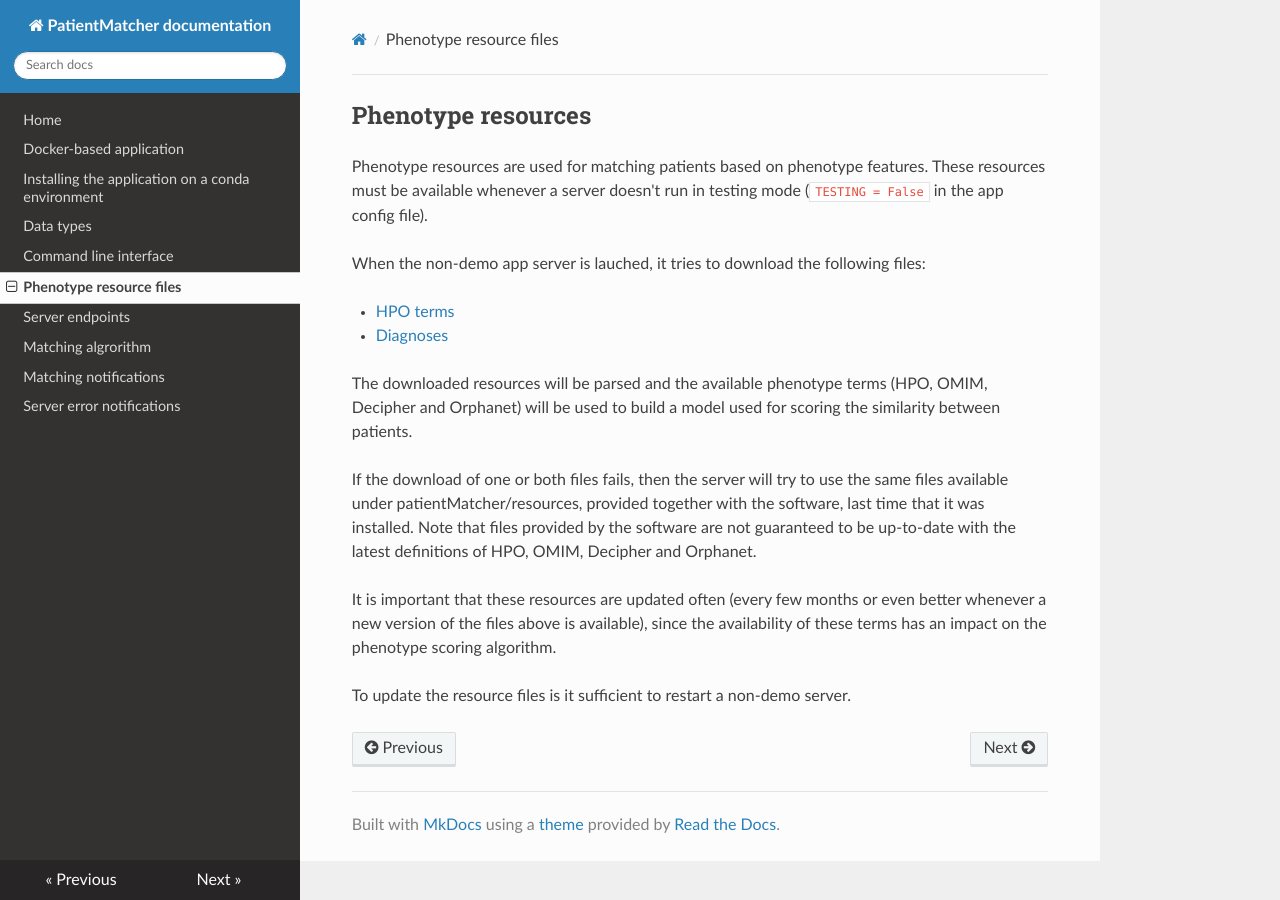
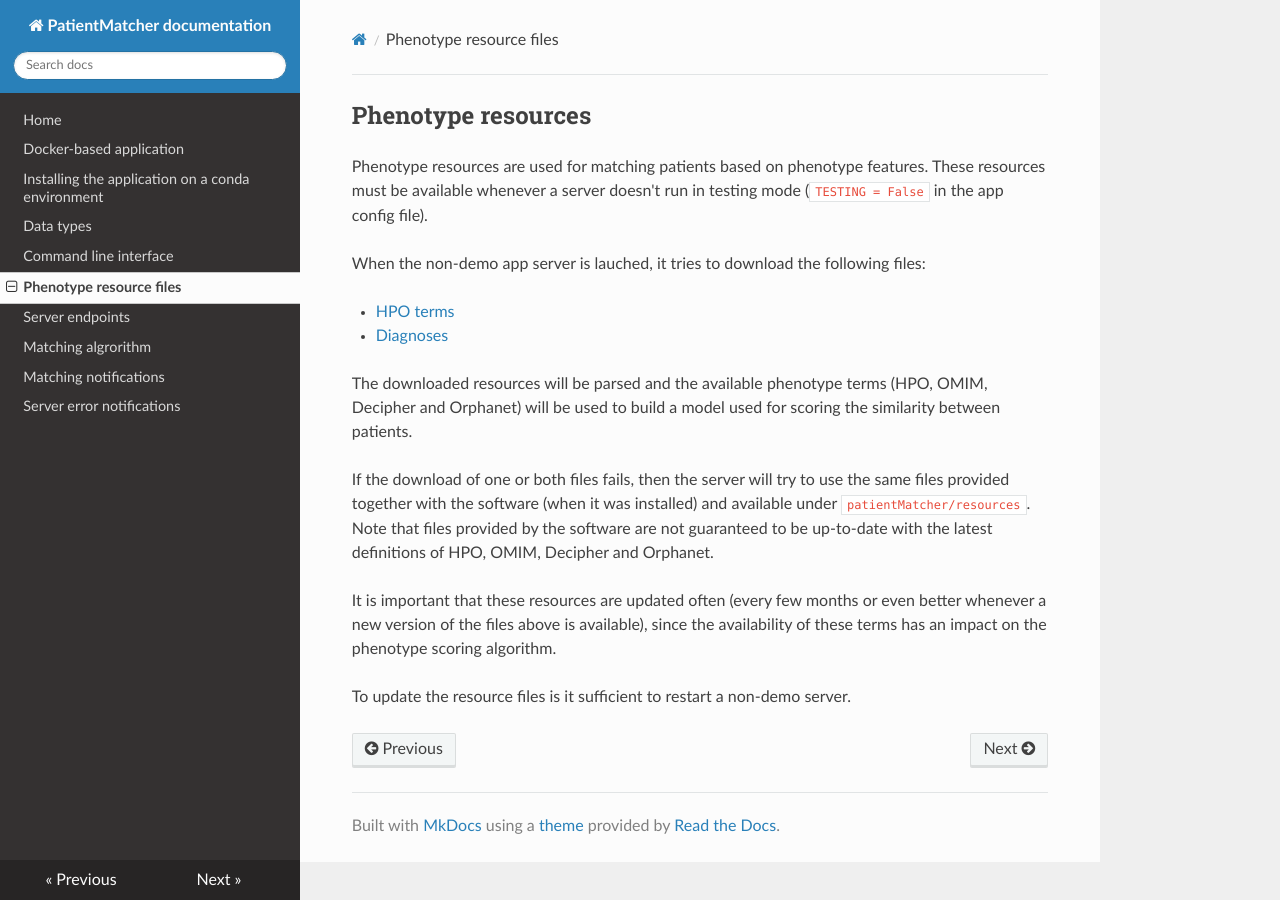
Before and after one commit to Clinical-Genomics/patientMatcher, an MkDocs documentation site: the page built from docs/phenotype_resources.md, in a window 1280 px wide. Built offline with MkDocs 1.6.1, drawn with Linux system fonts in a browser that asks for light colours; nearby versions of some CDN libraries.

Commit message:
Better english

```diff
--- a/docs/phenotype_resources.md
+++ b/docs/phenotype_resources.md
@@ -8,7 +8,7 @@ When the non-demo app server is lauched, it tries to download the following file
 
 The downloaded resources will be parsed and the available phenotype terms (HPO, OMIM, Decipher and Orphanet) will be used to build a model used for scoring the similarity between patients.
 
-If the download of one or both files fails, then the server will try to use the same files available under patientMatcher/resources, provided together with the software, last time that it was installed. Note that files provided by the software are not guaranteed to be up-to-date with the latest definitions of HPO, OMIM, Decipher and Orphanet.
+If the download of one or both files fails, then the server will try to use the same files provided together with the software (when it was installed) and available under `patientMatcher/resources`. Note that files provided by the software are not guaranteed to be up-to-date with the latest definitions of HPO, OMIM, Decipher and Orphanet.
 
 It is important that these resources are updated often (every few months or even better whenever a new version of the files above is available), since the availability of these terms has an impact on the phenotype scoring algorithm.
 
```
